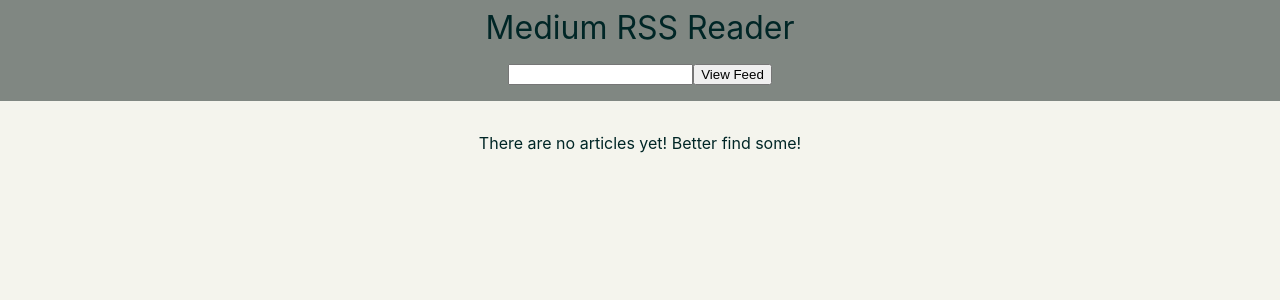
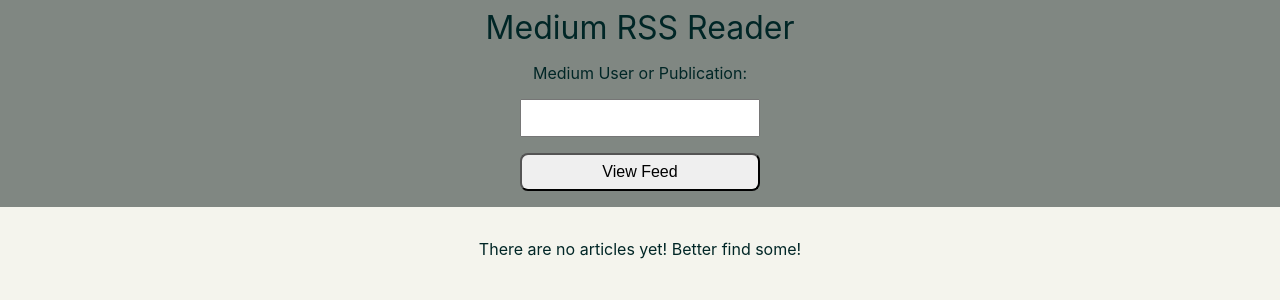
Before and after one commit to fuchssarahe/medium-rss-reader, a React (Create React App) app: page / in a window 1280 px wide. Shown: the top 300 px of the page. Built offline with nearby package versions, Linux system fonts and the light colour scheme.

Commit message:
accessibility and style

```diff
--- a/src/App.js
+++ b/src/App.js
@@ -39,11 +39,12 @@
 
   render() {
     return (
-      <main className="App">
-        <div className="App__header">
+      <React.Fragment>
+        <header className='App__header'>
           <h1>Medium RSS Reader</h1>
           <FeedSelector handleSubmit={this.handleSubmit} />
-        </div>
+        </header>
+        <main className='App'>
           <Categories categories={Array.from(this.state.tags)} onClick={this.removeTag} removable={true} />
           <ArticleList
             articles={filterArticlesByTags(this.state.articles, this.state.tags)}
@@ -51,6 +52,7 @@
             addTagFilter={this.addTag}
           />
         </main>
+      </React.Fragment>
     );
   }
 }
--- a/src/components/Article/Article.js
+++ b/src/components/Article/Article.js
@@ -6,7 +6,7 @@
 // Responsible for rendering the main content of an article.
 const Article = ({ item, addTagFilter }) => {
   return (
-    <li className='Article'>
+    <li className='Article' role='article' tabIndex='-1'>
       <Title url={item.link} title={item.title} />
       <Metadata creator={item.creator} date={item.pubDate} />
       {item.categories && <Categories categories={item.categories} onClick={addTagFilter} />}
@@ -23,7 +23,7 @@
 const Title = ({ url, title }) => {
   return (
     <a href={url}>
-      <h3 className='Article__title'>{title}</h3>
+      <h2 className='Article__title'>{title}</h2>
     </a>
   );
 };
@@ -31,32 +31,40 @@
 Title.propTypes = {
   url: PropTypes.string.isRequired,
   title: PropTypes.string.isRequired
-}
+};
 
 const Metadata = ({ creator, date }) => {
+  const dateFormatter = new Date(date);
+  const isoDate = dateFormatter.toISOString();
+  const dateString = `${dateFormatter.toLocaleDateString()} ${dateFormatter.toLocaleTimeString()}`;
+
   return (
-    <h4 className='Article__metadata'>{creator} | {date}</h4>
+    <p className='Article__metadata'>
+      <cite>{creator}</cite>
+      <span aria-hidden='true'> | </span>
+      <time dateTime={isoDate}>{dateString}</time>
+    </p>
   );
-}
+};
 
 Metadata.propTypes = {
   creator: PropTypes.string.isRequired,
   date: PropTypes.string.isRequired
-}
+};
 
 const Snippet = ({ url, text }) => {
   return (
     <p className='Article__snippet'>
       {formatSnippet(text)}
-      <a href={url}>Read More >></a>
+      <a href={url} aria-hidden='true'>Read More >></a>
     </p>
   );
-}
+};
 
 Snippet.propTypes = {
   url: PropTypes.string.isRequired,
   text: PropTypes.string.isRequired
-}
+};
 
 function formatSnippet(snippet) {
   const trimmedSnippet = snippet.slice(0,-34).trim();
--- a/src/components/ArticleList/ArticleList.js
+++ b/src/components/ArticleList/ArticleList.js
@@ -11,13 +11,13 @@
   if (!articles || articles.length === 0) return <EmptyArticlesList />;
 
   return (
-    <ul className='ArticleList'>
+    <ol className='ArticleList' role='feed' aria-busy={isFetching} aria-label='RSS feed'>
       {
         articles.map(item => {
           return <Article item={item} addTagFilter={addTagFilter} key={item.link} />
         }
       )}
-    </ul>
+    </ol>
   );
 }
 
--- a/src/components/Categories/Categories.css
+++ b/src/components/Categories/Categories.css
@@ -9,8 +9,9 @@
   border: 1px solid black;
   border-radius: 0.25em;
   margin: 0.5em;
-  padding: 0.25em;
+  padding: 0.5em;
   box-shadow: 0.125em 0.125em #808782;
+  font-size: 16px;
 }
 
 .Categories__category:hover {
--- a/src/components/Categories/Categories.js
+++ b/src/components/Categories/Categories.js
@@ -5,16 +5,18 @@
 // Manages HTML and interactions with tags for articles.
 const Categories = ({ categories = [], removable = false, onClick = () => {} }) => {
   return (
-    <h4 className='Categories'>
+    <ul className='Categories' aria-label='Filterable categories'>
       {
         categories.map(category => (
-          <div className='Categories__category' key={category} onClick={() => onClick(category)}>
-            {category}
-            { removable && <span> x</span> }
-          </div>)
-        )
+          <li key={category}>
+            <button className='Categories__category' onClick={() => onClick(category)}>
+              {category}
+              {removable && <span aria-label='Click to remove filter'> x</span>}
+            </button>
+          </li>
+        ))
       }
-    </h4>
+    </ul>
   );
 }
 
@@ -22,6 +24,6 @@
   categories: PropTypes.arrayOf(PropTypes.string),
   removable: PropTypes.bool,
   onClick: PropTypes.func
-}
+};
 
 export default Categories;
--- a/src/components/FeedSelector/FeedSelector.css
+++ b/src/components/FeedSelector/FeedSelector.css
@@ -1,7 +1,21 @@
 .FeedSelector {
   text-align: center;
+  display: flex;
+  flex-direction: column;
+  margin: auto;
+  max-width: 15em;
+  justify-content: space-around;
 }
 
-.FeedSelector__input {}
+.FeedSelector__input {
+  padding: 0.5em;
+  margin-top: 1em;
+  font-size: 16px;
+}
 
-.FeedSelector__button {}
+ .FeedSelector__button {
+   padding: 0.5em;
+   margin-top: 1em;
+   border-radius: 0.5em;
+   font-size: 16px;
+ }
--- a/src/components/FeedSelector/FeedSelector.js
+++ b/src/components/FeedSelector/FeedSelector.js
@@ -21,8 +21,9 @@
   render() {
     return (
       <form onSubmit={this.handleSubmit} className='FeedSelector'>
-        <input type="text" name="feed-name" onChange={this.handleChange} className='FeedSelector__input'/>
-        <button type="submit" className='FeedSelector__button'>View Feed</button>
+        <label htmlFor='feed-name-input'>Medium User or Publication:</label>
+        <input type='text' name='feed-name' id='feed-name-input' onChange={this.handleChange} className='FeedSelector__input'/>
+        <button type='submit' className='FeedSelector__button'>View Feed</button>
       </form>
     );
   }
```
Also changed, not shown: 2 other files (tests, documents, lock files or other folders). Lines whose indentation alone changed are shown as unchanged.
